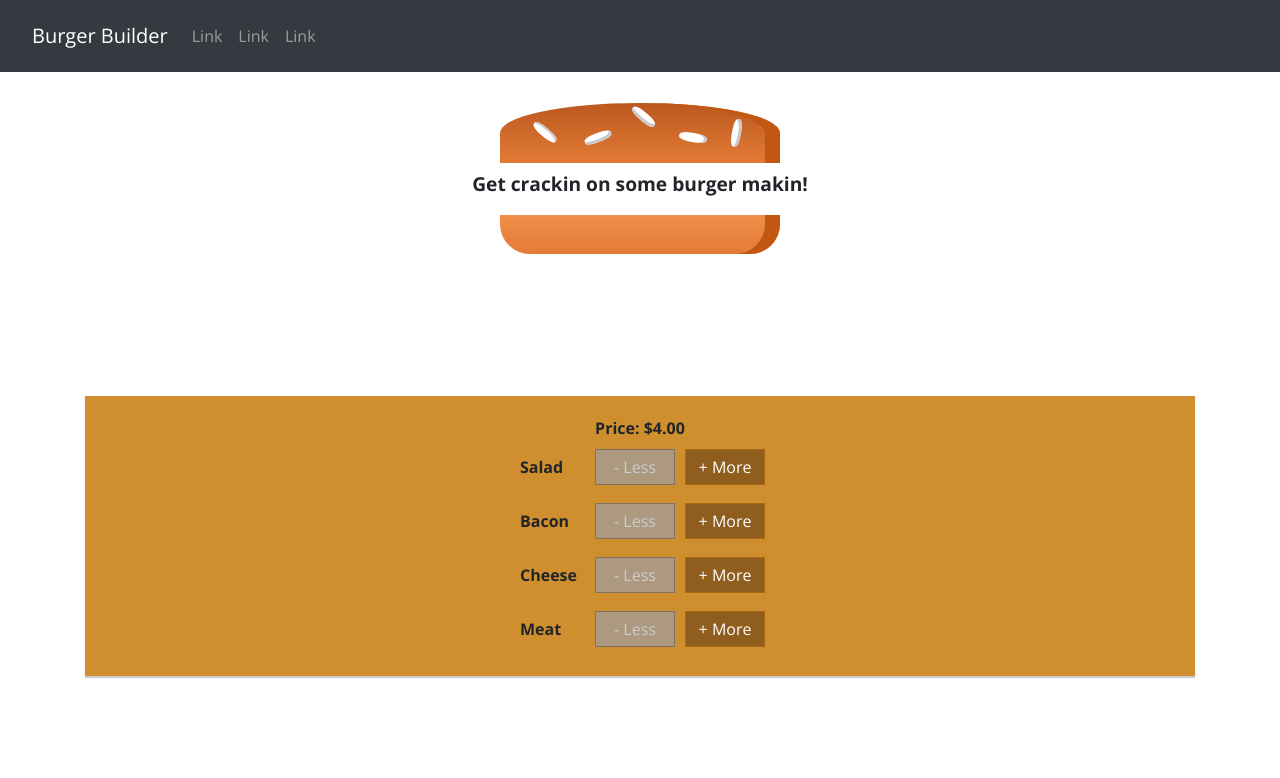
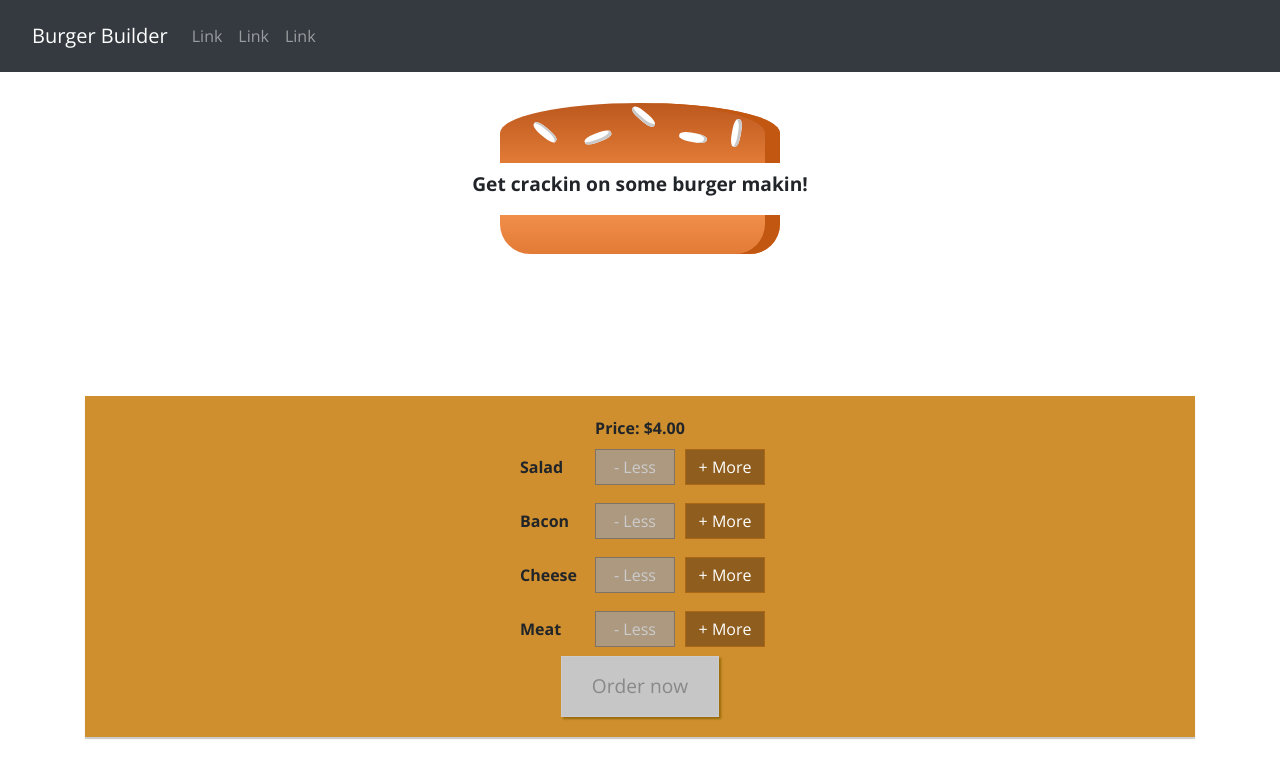
Before and after one commit to thedigitaldesign/react-complete-guide, a React (Create React App) app in the folder burger-builder-app/: page / in a window 1280 px wide. Shown: the top 778 px of the page. Built offline with nearby package versions, Linux system fonts and the light colour scheme.

Commit message:
- Order summary - Modal

```diff
--- a/burger-builder-app/src/components/BurgerBuilder/BurgerBuilder.js
+++ b/burger-builder-app/src/components/BurgerBuilder/BurgerBuilder.js
@@ -3,6 +3,8 @@
 // Components
 import Burger from './Burger/Burger'
 import Controls from './Controls/Controls'
+import Modal from '../UI/Modal/Modal'
+import Order from './Order/Order'
 
 const INGREDIENT_PRICES = {
     salad: 0.5,
@@ -19,7 +21,21 @@
             cheese: 0,
             meat: 0
         },
-        totalPrice: 4
+        totalPrice: 4,
+        purchasable: false,
+        purchasing: false
+    }
+
+    updatePurchaseState = (ingredients) => {
+        const sum = Object.keys(ingredients).map((key) => {
+            return ingredients[key]
+        }).reduce((prev, curr) => {
+            return prev + curr
+        }, 0)
+
+        this.setState({
+            purchasable: sum > 0
+        })
     }
 
     addIngredientHandler = (type) => {
@@ -38,6 +54,8 @@
             ingredients: updatedIngredients,
             totalPrice: newPrice
         })
+
+        this.updatePurchaseState(updatedIngredients)
     }
 
     removeIngredientHandler = (type) => {
@@ -61,6 +79,20 @@
             ingredients: updatedIngredients,
             totalPrice: newPrice
         })
+
+        this.updatePurchaseState(updatedIngredients)
+    }
+
+    purchaseHandler = () => {
+        this.setState({
+            purchasing: true
+        })
+    }
+
+    purchaseCancelHandler = () => {
+        this.setState({
+            purchasing: false
+        })
     }
 
     render() {
@@ -74,12 +106,17 @@
 
         return (
             <Fragment>
+                <Modal show={this.state.purchasing} closeModal={this.purchaseCancelHandler}>
+                    <Order ingredients={this.state.ingredients} />
+                </Modal>
                 <Burger ingredients={this.state.ingredients} />
                 <Controls
                     addIngredient={this.addIngredientHandler}
                     removeIngredient={this.removeIngredientHandler}
                     disabled={disableInfo}
-                    price={this.state.totalPrice} />
+                    price={this.state.totalPrice}
+                    purchasable={this.state.purchasable}
+                    purchasing={this.purchaseHandler} />
             </Fragment>
         )
     }
--- a/burger-builder-app/src/components/BurgerBuilder/Controls/Controls.js
+++ b/burger-builder-app/src/components/BurgerBuilder/Controls/Controls.js
@@ -28,6 +28,11 @@
                         disabled={props.disabled[value.type]} />
                 )
             })}
+
+            <button
+                className={css.OrderButton}
+                disabled={!props.purchasable}
+                onClick={props.purchasing}>Order now</button>
         </div>
     )
 }
--- a/burger-builder-app/src/components/BurgerBuilder/Controls/Controls.module.scss
+++ b/burger-builder-app/src/components/BurgerBuilder/Controls/Controls.module.scss
@@ -8,3 +8,45 @@
     margin: auto;
     padding: 20px 0;
 }
+
+.OrderButton {
+    background-color: #DAD735;
+    outline: none;
+    cursor: pointer;
+    border: 1px solid #966909;
+    color: #966909;
+    font-family: inherit;
+    font-size: 1.2em;
+    padding: 15px 30px;
+    box-shadow: 2px 2px 2px #966909;
+
+    &:hover,
+    &:active {
+        background-color: #A0DB41;
+        border: 1px solid #966909;
+        color: #966909;
+    }
+
+    &:disabled {
+        background-color: #C7C6C6;
+        cursor: not-allowed;
+        border: 1px solid #ccc;
+        color: #888888;
+    }
+
+    &:not(:disabled) {
+        animation: enable 0.3s linear;
+    }
+}
+
+@keyframes enable {
+    0% {
+        transform: scale(1);
+    }
+    60% {
+        transform: scale(1.1);
+    }
+    100% {
+        transform: scale(1);
+    }
+}
--- /dev/null
+++ b/burger-builder-app/src/components/BurgerBuilder/Order/Order.js
@@ -0,0 +1,29 @@
+import React, { Fragment } from 'react'
+
+const Order = (props) => {
+    const summary = Object.keys(props.ingredients).map((key, index) => {
+        return (
+            <li key={key + index}>
+                <strong style={{ textTransform: 'capitalize' }}>{key}: </strong>
+                {props.ingredients[key]}
+            </li>
+        )
+    })
+
+    return(
+        <Fragment>
+            <h3>Your Order</h3>
+            <p>
+                A delicious burger with the following ingredients:
+            </p>
+            <ul>
+                {summary}
+            </ul>
+            <p>
+                Continue to checkout?
+            </p>
+        </Fragment>
+    )
+}
+
+export default Order
--- /dev/null
+++ b/burger-builder-app/src/components/UI/Backdrop/Backdrop.js
@@ -0,0 +1,12 @@
+import React, {  } from 'react';
+
+// CSS
+import css from './Backdrop.module.scss'
+
+const Backdrop = (props) => {
+    return (
+        props.show ? <div className={css.Backdrop} onClick={props.clicked}></div> : null
+    )
+}
+
+export default Backdrop
--- /dev/null
+++ b/burger-builder-app/src/components/UI/Backdrop/Backdrop.module.scss
@@ -0,0 +1,9 @@
+.Backdrop {
+    background-color: rgba(0, 0, 0, 0.5);
+    width: 100%;
+    height: 100%;
+    position: fixed;
+    z-index: 100;
+    left: 0;
+    top: 0;
+}
--- /dev/null
+++ b/burger-builder-app/src/components/UI/Modal/Modal.js
@@ -0,0 +1,25 @@
+import React, { Fragment } from 'react';
+
+// Components
+import Backdrop from '../Backdrop/Backdrop'
+
+// CSS
+import css from './Modal.module.scss'
+
+const Modal = (props) => {
+    const style = {
+        transform: props.show ? 'translateY(0)' : 'translateY(-100vh)',
+        opacity: props.show ? '1' : '0'
+    }
+
+    return (
+        <Fragment>
+            <div className={css.Modal} style={style}>
+                {props.children}
+            </div>
+            <Backdrop show={props.show} clicked={props.closeModal} />
+        </Fragment>
+    )
+}
+
+export default Modal
--- /dev/null
+++ b/burger-builder-app/src/components/UI/Modal/Modal.module.scss
@@ -0,0 +1,18 @@
+.Modal {
+    position: fixed;
+    z-index: 500;
+    background-color: white;
+    width: 70%;
+    border: 1px solid #ccc;
+    box-shadow: 1px 1px 1px black;
+    padding: 16px;
+    left: 15%;
+    top: 30%;
+    box-sizing: border-box;
+    transition: all 0.3s ease-out;
+
+    @media (min-width: 600px) {
+        width: 500px;
+        left: calc(50% - 250px);
+    }
+}
```
